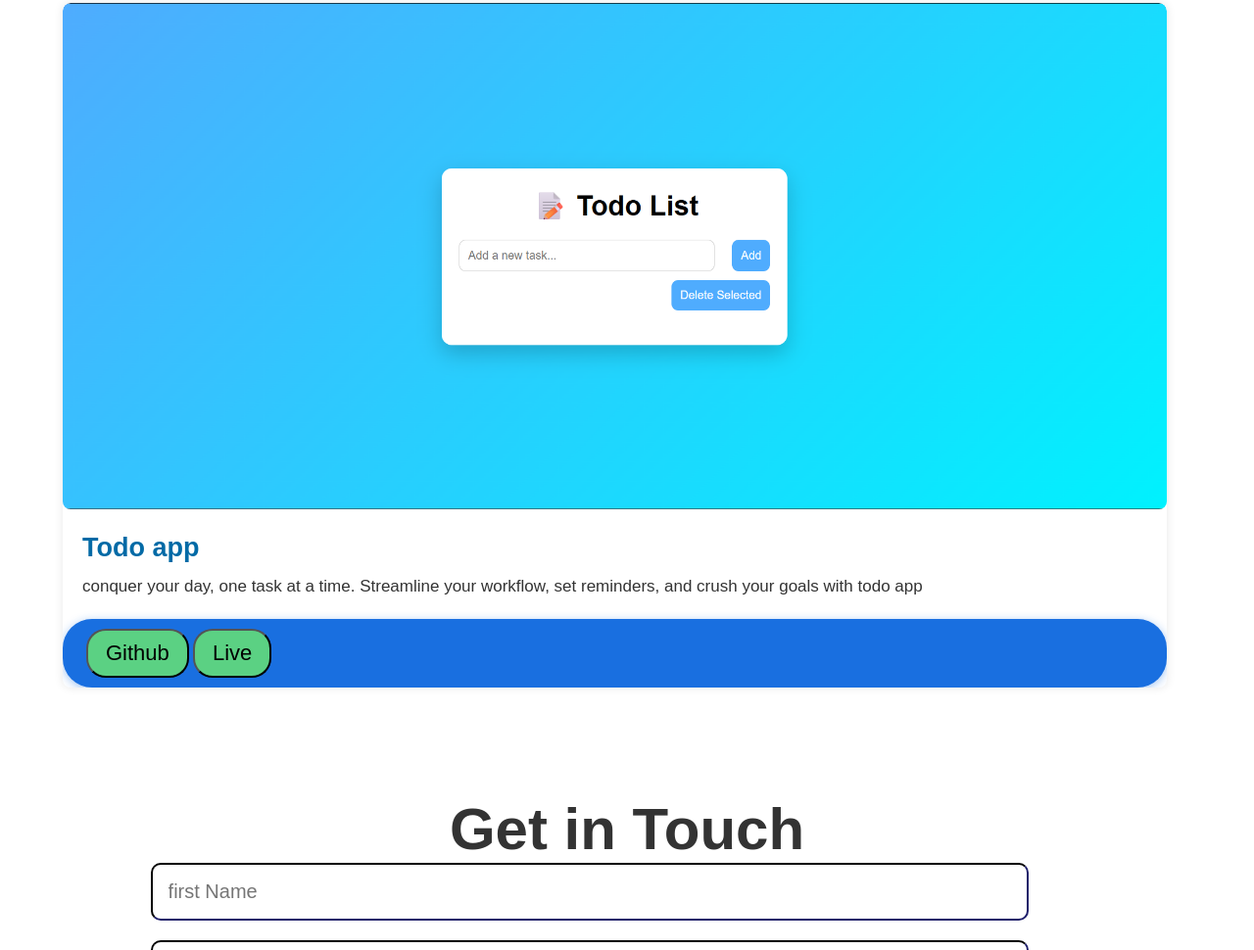
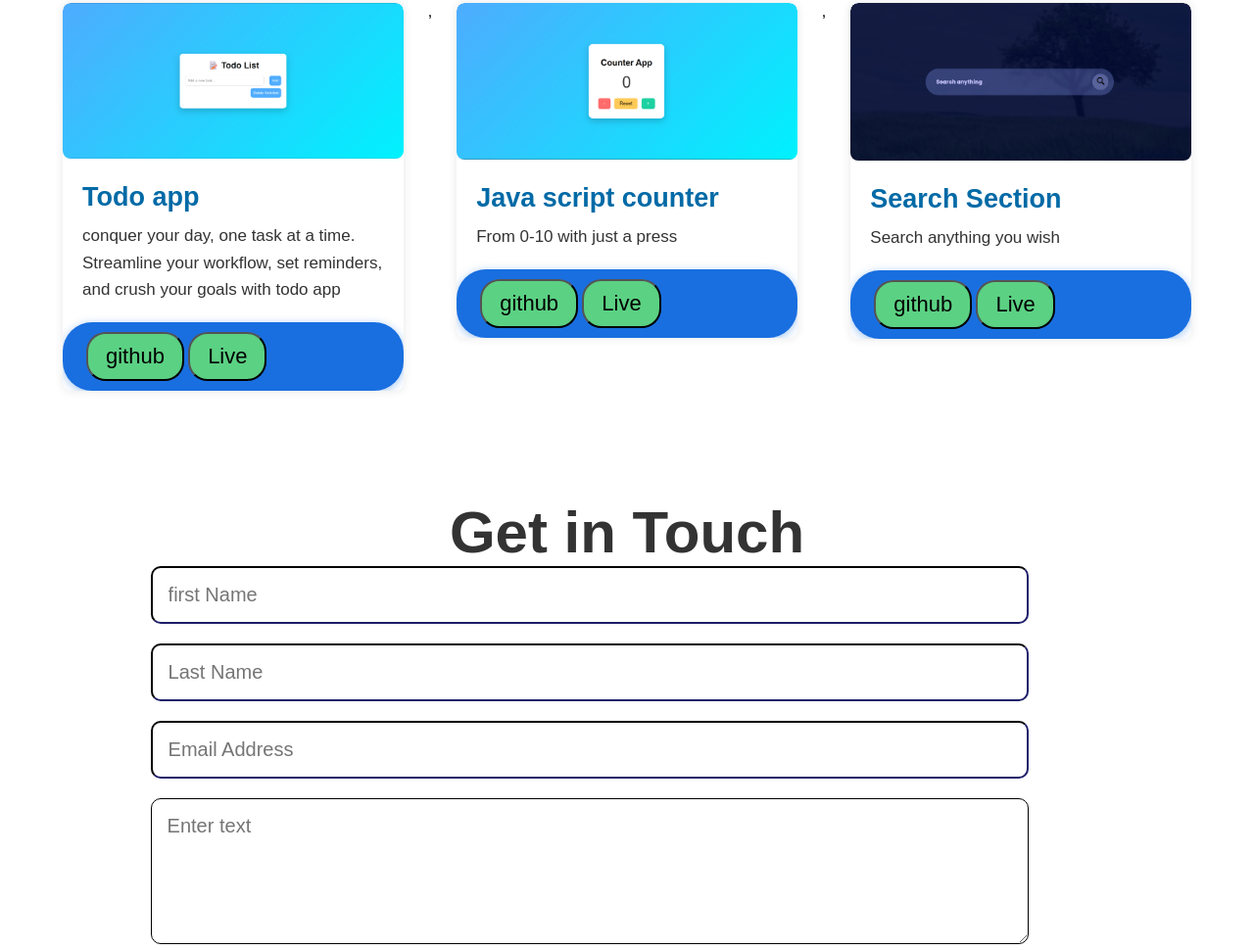
Before and after one commit to brunoukomadu1-bot/Portfolio, a plain HTML site: page index.html in a window 1280 px wide. Shown: the part 995-1965 px from the top of the page at 98% size. Drawn offline with Linux system fonts and the light colour scheme.

Commit message:
added js

```diff
--- a/index.html
+++ b/index.html
@@ -55,7 +55,7 @@
                 <h2> Projects</h2>
             </section>
             <section class="card-section">
-                <div class="card-container">
+                <div class="cards-container">
                     <!-- CARD ONE -->
         <div class="card">
            <div class="card-img-container">
@@ -77,8 +77,7 @@
 
     </div>
             </section>
-        </main>
-        <main>
+
                 <section class="contact-form">
              <form action="https://formspree.io/f/mzdaekzw" method="POST">
     <h2 class="contact1">Get in Touch</h2>
@@ -89,11 +88,7 @@
     <button type="Submit">Send Message</button>
     </form>
         </section>
-        </main>
-        <script src="index.js"></script>
-
-    </body>
-            <footer>
+         <footer>
                 <div class="footer-container">
                     <!-- <!Brand> -->
                      <div class="footer-section">
@@ -144,3 +139,9 @@
                     <p>&copy;2026 MyWebsite. All Rights Reserved</p>
                 </div>
             </footer>
+        </main>
+
+        <script src="index.js"></script>
+
+    </body>
+    </html>
--- a/index.js
+++ b/index.js
@@ -208,3 +208,42 @@ function getsourseUrl(){
   return getsourseUrl
 }
 getsourseUrl()
+
+
+
+//-------------------------------------------------------------DISPLAY PROJECTS
+
+function displayProjects(projects) {
+  const container = document.querySelector('.cards-container');
+  if (!container) return;
+
+  container.innerHTML = ''; // clear existing cards
+
+  const projetstToDisplay = projects.map(project => {
+     const liveBtn = project.liveUrl
+      ? `<a class="sourceurl" href="${project.liveUrl}" target="_blank">
+           <button class="my-btn">Live</button>
+         </a>`
+      : '';
+    const card = `<div class="card">
+                <div class="card-img-container">
+                    <img class="card-img" src="${project.img}" alt="${project.name}">
+                </div>
+                <div class="card-content">
+                    <h3 class="project-title">${project.name}</h3>
+                    <p class="desc">${project.desc}</p>
+                </div>
+                <!-- TO DO BUTTON -->
+                 <div class="btn">
+                    <a class="sourceurl" href="${project.sourseUrl}">
+                    <button class="my-btn">github</button>
+                    </a>
+                    ${liveBtn}
+                </div>
+           </div>`
+           return card;
+  });
+console.log('projects', projetstToDisplay)
+  container.innerHTML = projetstToDisplay;
+}
+displayProjects(data)
--- a/style.css
+++ b/style.css
@@ -147,8 +147,6 @@ ul {
     opacity: 0.8;
 }
 
-
-
 @media only screen and (max-width: 794px){
     .nav-main-menu{
         display: none;
@@ -185,7 +183,7 @@ ul {
 
 }
 
-.card-container {
+.cards-container {
     max-width: 90%;
     margin: 100px auto;
     display: flex;
@@ -239,11 +237,6 @@ ul {
     line-height: 1.6;
 }
 
-@media screen and (max-width: 768px) {
-    .card {
-        flex: 100%;
-    }
-}
 
 .sub-title h2 {
     text-align: center;
@@ -352,7 +345,7 @@ footer{
 }
 
 .footer-section ul li a:hover {
-    color:#38bdf8
+    color:#38bdf8;
     padding-left:5px
 }
 
@@ -388,9 +381,19 @@ footer{
     font-size:14px;
 }
 
+.my-btn {
+    display: flex;
+    justify-content: center;
+    display: inline;
+}
+
 /*Mobile*/
-@media(max-width:600px){
-    footer{
+@media screen and (max-width: 768px) {
+    .card {
+        flex: 100%;
+    }
+
+     footer{
         padding:40px 20px;
     }
 
@@ -400,10 +403,8 @@ footer{
     .social{
         justify-content:center;
     }
+
+    .contact1 {
+    font-size: 1.5rem;
 }
-
-.my-btn {
-    display: flex;
-    justify-content: center;
-    display: inline;
 }
```
